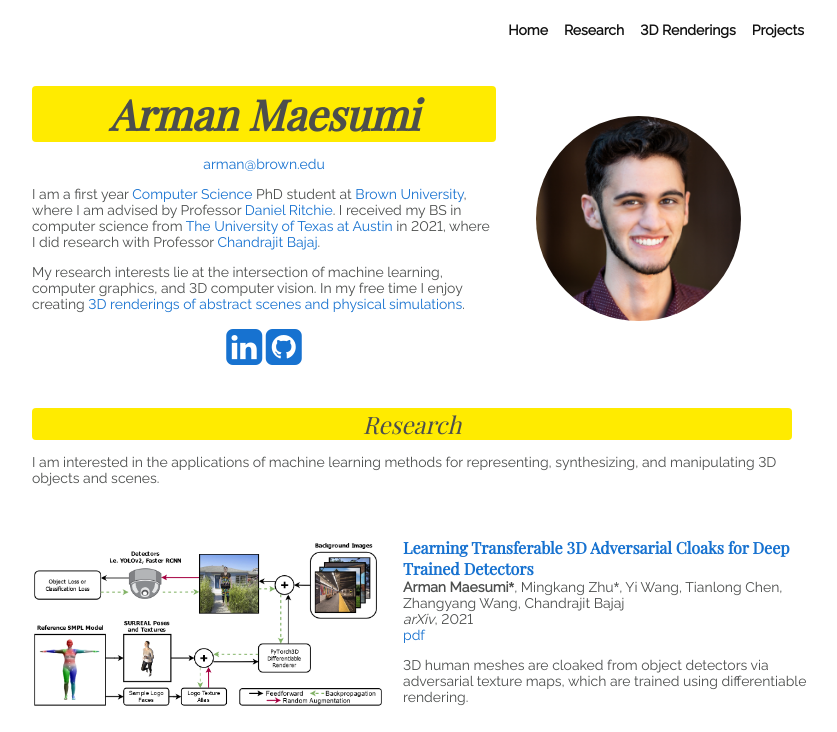
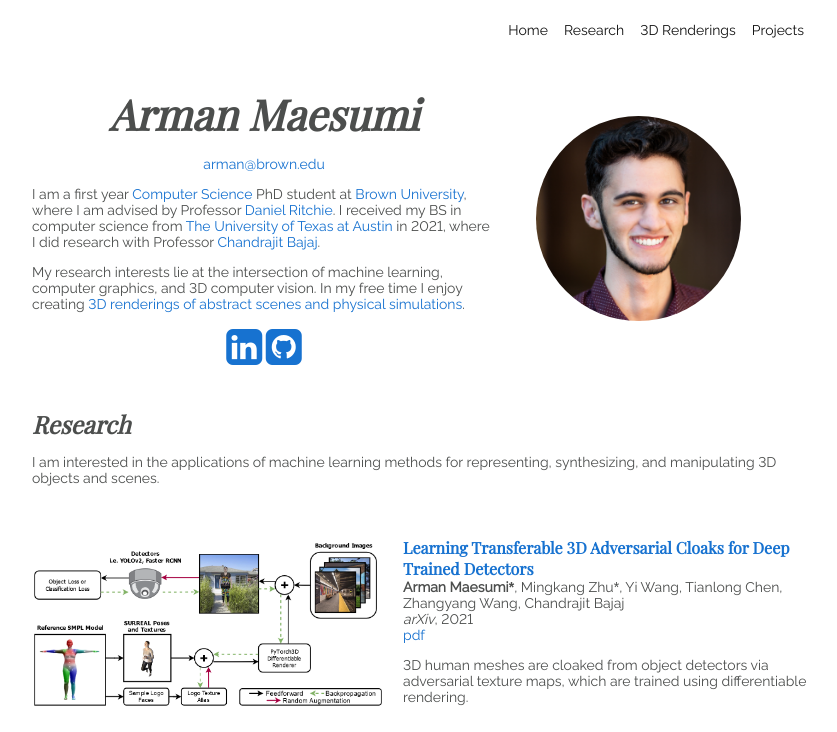
Before and after one commit to ArmanMaesumi/armanmaesumi.github.io, a plain HTML site: page index.html in a window 1280 px wide. Shown: the top 732 px of the page, without its empty margins (228-1065 px from the left). Drawn offline with nearby package versions, Linux system fonts and the light colour scheme; some icons are missing; a web font is replaced by a local one.

Commit message:
removed yellow

```diff
--- a/css/stylesheet.css
+++ b/css/stylesheet.css
@@ -93,15 +93,13 @@
   src: url("HARRIETTEXTLIGHTITALIC.OTF");
 }
 
-::-moz-selection { /* Code for Firefox */
-  /* color: red; */
+/* ::-moz-selection {
   background: #ffeb00;
 }
 
 ::selection {
-  /* color: red; */
   background: #ffeb00;
-}
+} */
 
 a {
   color: #1772d0;
@@ -150,11 +148,11 @@ heading {
   font-style: italic;
   font-size: 24px;
   color: #4c4e4d;
-  display: block;
+  /* display: block; */
   text-align:center;
-  background-color: #ffeb00;
+  /* background-color: #ffeb00;  */
   border-radius: 4px;
-  font-weight: 500;
+  font-weight: 700;
 }
 
 papertitle {
@@ -175,7 +173,7 @@ name {
 
 .banner {
   text-align:center;
-  background-color: #ffeb00;
+  /* background-color: #ffeb00;  */
   border-radius: 4px;
 }
 
@@ -220,9 +218,10 @@ span.highlight {
 }
 
 .navbar li a {
+  font-family: 'Raleway', 'Lato', Verdana, Helvetica, sans-serif;
   display: block;
   color: #111;
-  font-weight: 600;
+  /* font-weight: 600; */
   text-decoration: none;
   text-align: center;
   text-decoration: none;
```
Also changed, not shown: 1 other file.
